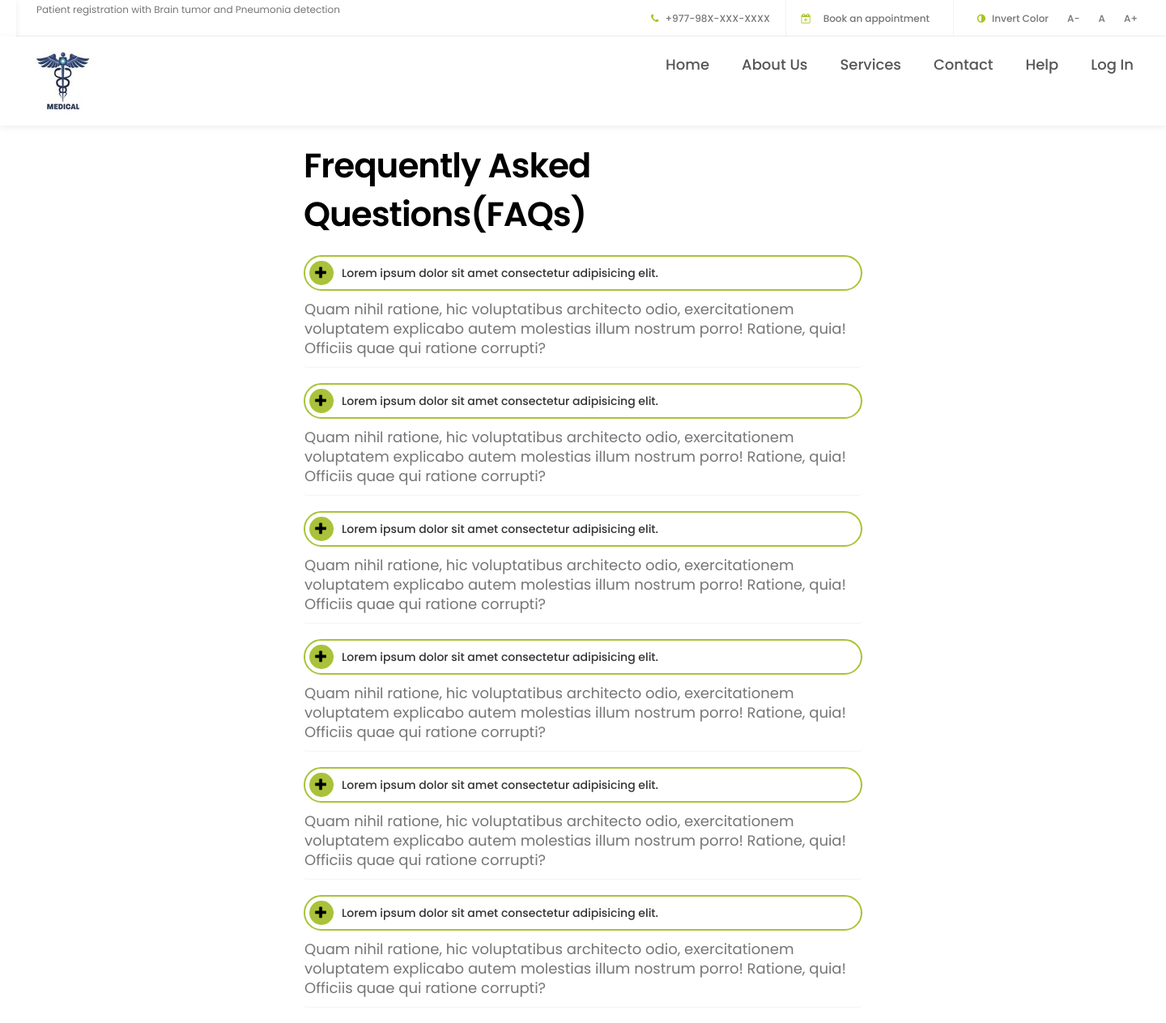
After one commit to DarshanBuddhacharya/Patient-registration-system, a Django app: page /help in a window 1440 px wide. The commit adds this page. Shown: the whole page at 81% size. Run offline with Django 3.2, Linux system fonts and the light colour scheme; some libraries are stand-ins or nearby versions.

Commit message:
add help page

```diff
--- a/registration/urls.py
+++ b/registration/urls.py
@@ -5,4 +5,5 @@ urlpatterns = [
     path('', views.index),
     path('contact', views.contact),
     path('login', views.login),
+    path('help', views.help),
 ]
--- a/registration/views.py
+++ b/registration/views.py
@@ -12,3 +12,7 @@ def contact(request):
 
 def login(request):
     return render(request, 'login.html')
+
+
+def help(request):
+    return render(request, 'help.html')
--- a/static/css/style.css
+++ b/static/css/style.css
@@ -746,6 +746,41 @@ a:hover {
 }
 
 /*---------------------------------------
+     Help page
+  -----------------------------------------*/
+
+.container-fluid {
+  width: 50%;
+  margin: 0 auto;
+}
+
+.container-fluid h2 {
+  color: black;
+  position: relative;
+}
+
+.accordion {
+  width: 100%;
+  padding: 0 5px;
+  border: 2px solid #a9c239;
+  cursor: pointer;
+  border-radius: 50px;
+  display: flex;
+  margin: 10px 0;
+  align-items: center;
+}
+
+.accordion .icon {
+  margin: 0 10px 0 0;
+  width: 30px;
+  height: 30px;
+  background: url('../image/plus.png') no-repeat 4px 5px #a9c239;
+  border-radius: 50%;
+  float: left;
+  transition: all 0.5s ease-in;
+}
+
+/*---------------------------------------
      RESPONSIVE STYLES
   -----------------------------------------*/
 
--- a/templates/base.html
+++ b/templates/base.html
@@ -53,7 +53,7 @@
                     <span class="icon icon-bar"></span>
                     <span class="icon icon-bar"></span>
                 </button>
-                <a href=""><img src="{% static 'image/Logo1.jpg' %} " alt="Main logo"></a>
+                <a href="./"><img src="{% static 'image/Logo1.jpg' %} " alt="Main logo"></a>
             </div>
             <div class="collapse navbar-collapse">
                 <ul class="nav navbar-nav navbar-right">
@@ -61,7 +61,7 @@
                     <li><a href="#" class="smoothScroll">About Us</a></li>
                     <li><a href="#" class="smoothScroll">Services</a></li>
                     <li><a href="contact" class="smoothScroll">Contact</a></li>
-                    <li><a href="#" class="smoothScroll">Help</a></li>
+                    <li><a href="help" class="smoothScroll">Help</a></li>
                     <li><a href="login" class="smoothScroll">Log In</a></li>
                 </ul>
             </div>
--- /dev/null
+++ b/templates/help.html
@@ -0,0 +1,78 @@
+{% extends 'base.html' %}
+
+{% block content %}
+{% load static %}
+
+<div class="container-fluid">
+    <h2>Frequently Asked Questions(FAQs)</h2>
+    <div class="accordion">
+        <div class="icon"></div>
+        <h5>Lorem ipsum dolor sit amet consectetur adipisicing elit.<is class=""></is>
+        </h5>
+    </div>
+    <div class="panel">
+        <p>
+            Quam nihil ratione, hic voluptatibus architecto odio, exercitationem voluptatem explicabo autem molestias illum nostrum
+            porro! Ratione, quia! Officiis quae qui ratione corrupti?
+        </p>
+    </div>
+    <div class="accordion">
+        <div class="icon">
+        </div>
+        <h5>Lorem ipsum dolor sit amet consectetur adipisicing elit.<is class=""></is>
+        </h5>
+    </div>
+    <div class="panel">
+        <p>
+            Quam nihil ratione, hic voluptatibus architecto odio, exercitationem voluptatem explicabo autem molestias illum nostrum
+            porro! Ratione, quia! Officiis quae qui ratione corrupti?
+        </p>
+    </div>
+    <div class="accordion">
+        <div class="icon"></div>
+        <h5>Lorem ipsum dolor sit amet consectetur adipisicing elit.<is class=""></is>
+        </h5>
+    </div>
+    <div class="panel">
+        <p>
+            Quam nihil ratione, hic voluptatibus architecto odio, exercitationem voluptatem explicabo autem molestias illum nostrum
+            porro! Ratione, quia! Officiis quae qui ratione corrupti?
+        </p>
+    </div>
+    <div class="accordion">
+        <div class="icon"></div>
+        <h5>Lorem ipsum dolor sit amet consectetur adipisicing elit.<is class=""></is>
+        </h5>
+    </div>
+    <div class="panel">
+        <p>
+            Quam nihil ratione, hic voluptatibus architecto odio, exercitationem voluptatem explicabo autem molestias illum nostrum
+            porro! Ratione, quia! Officiis quae qui ratione corrupti?
+        </p>
+    </div>
+    <div class="accordion">
+        <div class="icon">
+        </div>
+        <h5>Lorem ipsum dolor sit amet consectetur adipisicing elit.<is class=""></is>
+        </h5>
+    </div>
+    <div class="panel">
+        <p>
+            Quam nihil ratione, hic voluptatibus architecto odio, exercitationem voluptatem explicabo autem molestias illum nostrum
+            porro! Ratione, quia! Officiis quae qui ratione corrupti?
+        </p>
+    </div>
+    <div class="accordion">
+        <div class="icon">
+        </div>
+        <h5>Lorem ipsum dolor sit amet consectetur adipisicing elit.<is class=""></is>
+        </h5>
+    </div>
+    <div class="panel">
+        <p>
+            Quam nihil ratione, hic voluptatibus architecto odio, exercitationem voluptatem explicabo autem molestias illum nostrum
+            porro! Ratione, quia! Officiis quae qui ratione corrupti?
+        </p>
+    </div>
+</div>
+{% endblock %}
```
